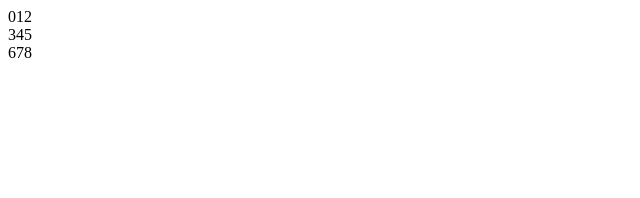
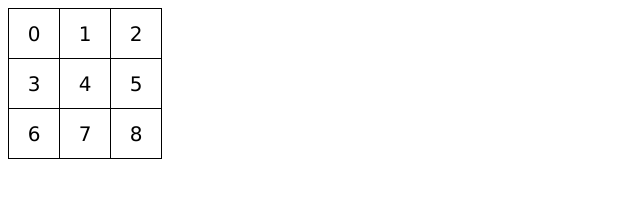
Before and after one commit to leoramos182/fogo-doom, a plain HTML site: page index.html in a window 1280 px wide. Shown: the whole page, without its empty margins (0-640 px from the left). Drawn offline with Linux system fonts and the light colour scheme.

Commit message:
Criado css!

```diff
--- /dev/null
+++ b/index.css
@@ -0,0 +1,14 @@
+table {
+    border-collapse: collapse;
+    border: 1px solid #000;
+
+}
+td {
+    width: 50px;
+    height: 50px;
+    font-family: verdana;
+    text-align: center;
+    vertical-align: center;
+    font-size: 20px;
+    border: 1px solid #000;
+}
--- a/index.html
+++ b/index.html
@@ -1,4 +1,7 @@
 <html>
+    <head>
+        <link rel ="stylesheet" href="index.css">
+    </head>
     <body>
         <div id = "fireCanvas">
 
```
